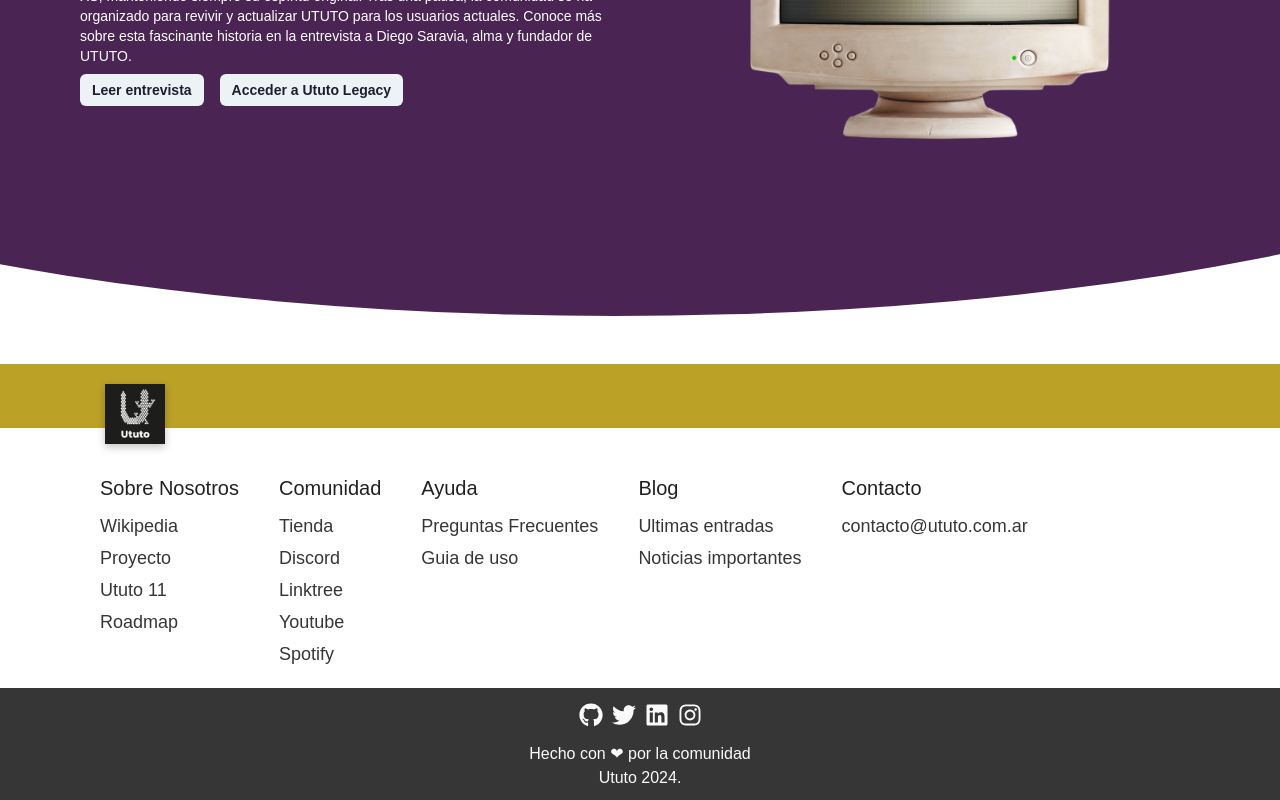
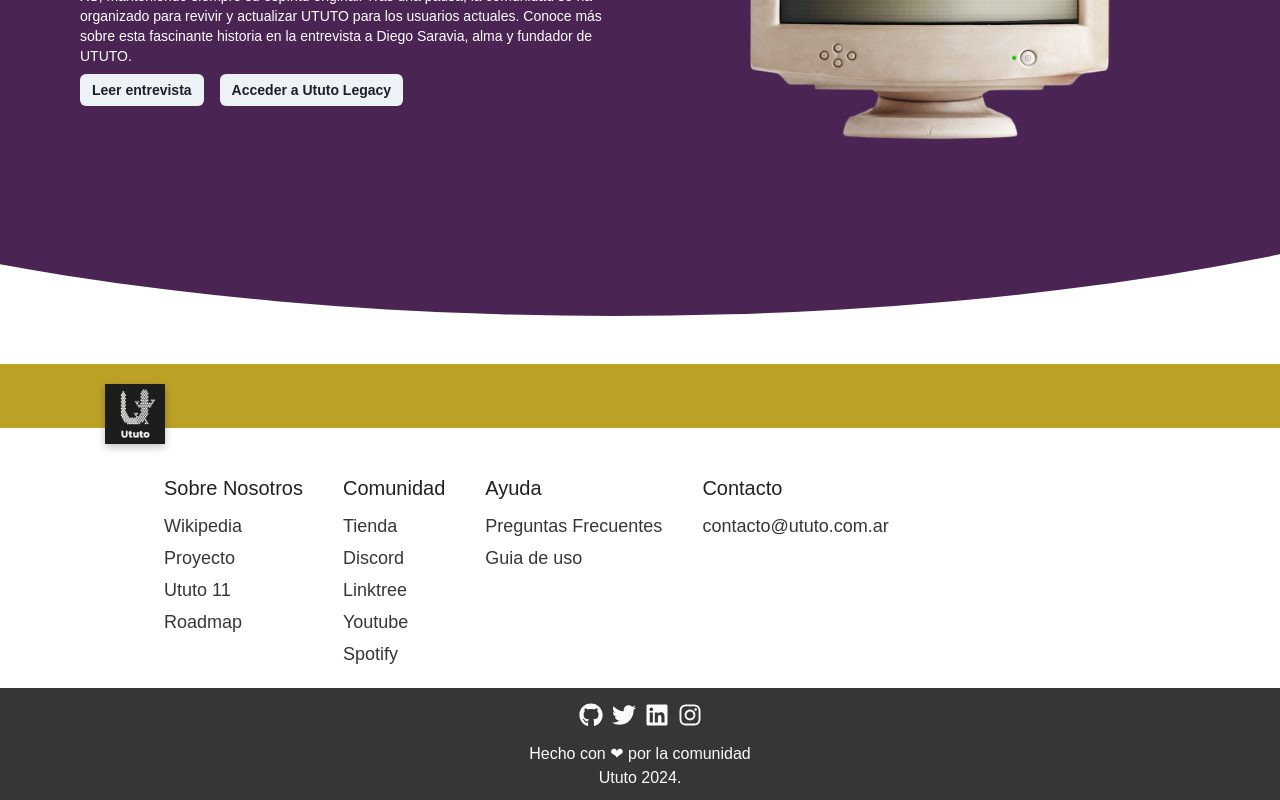
Before and after one commit to ututolinux/sitioWeb, a React (Vite) app: page / in a window 1280 px wide. Shown: the part 1570-2370 px from the top of the page. Built offline with nearby package versions, Linux system fonts and the light colour scheme.

Commit message:
Actualización links del footer

```diff
--- a/src/components/Footer/Footer.jsx
+++ b/src/components/Footer/Footer.jsx
@@ -31,12 +31,12 @@ const Footer = () => {
       </FooterHeader>
 
       {/* FOOTER LINKS CONTAINER */}
-      <Container maxW='6xl'>
+      <Container maxW='5xl'>
         <FooterLinksContainer>
           <FooterLinksGroup>
             <FooterLinksTitle>Sobre Nosotros</FooterLinksTitle>
             <FooterLinks href="https://es.wikipedia.org/wiki/Ututo" target="_blank">Wikipedia</FooterLinks>
-            <FooterLinks href="#">Proyecto</FooterLinks>
+            <FooterLinks href="https://ututo.org" target="_blank">Proyecto</FooterLinks>
             <FooterLinks href="#">Ututo 11</FooterLinks>
             <FooterLinks href="https://jpromanonet.notion.site/Roadmap-d57a3af2154347d7b11016f74881a68d" target="_blank">Roadmap</FooterLinks>
           </FooterLinksGroup>
@@ -54,12 +54,6 @@ const Footer = () => {
             <FooterLinksTitle>Ayuda</FooterLinksTitle>
             <FooterLinks href="#">Preguntas Frecuentes</FooterLinks>
             <FooterLinks href="#">Guia de uso</FooterLinks>
-          </FooterLinksGroup>
-
-          <FooterLinksGroup>
-            <FooterLinksTitle>Blog</FooterLinksTitle>
-            <FooterLinks href="#">Ultimas entradas</FooterLinks>
-            <FooterLinks href="#">Noticias importantes</FooterLinks>
           </FooterLinksGroup>
 
           <FooterLinksGroup>
--- a/src/components/Footer/Footer.styles.js
+++ b/src/components/Footer/Footer.styles.js
@@ -35,7 +35,6 @@ export const FooterLinksContainer = styled.div`
     gap: 10px;
     margin-top: var(--margin-md);
     padding: var(--padding-md);
-
     @media (min-width: 768px) {
         flex-direction: row;
     }
```
